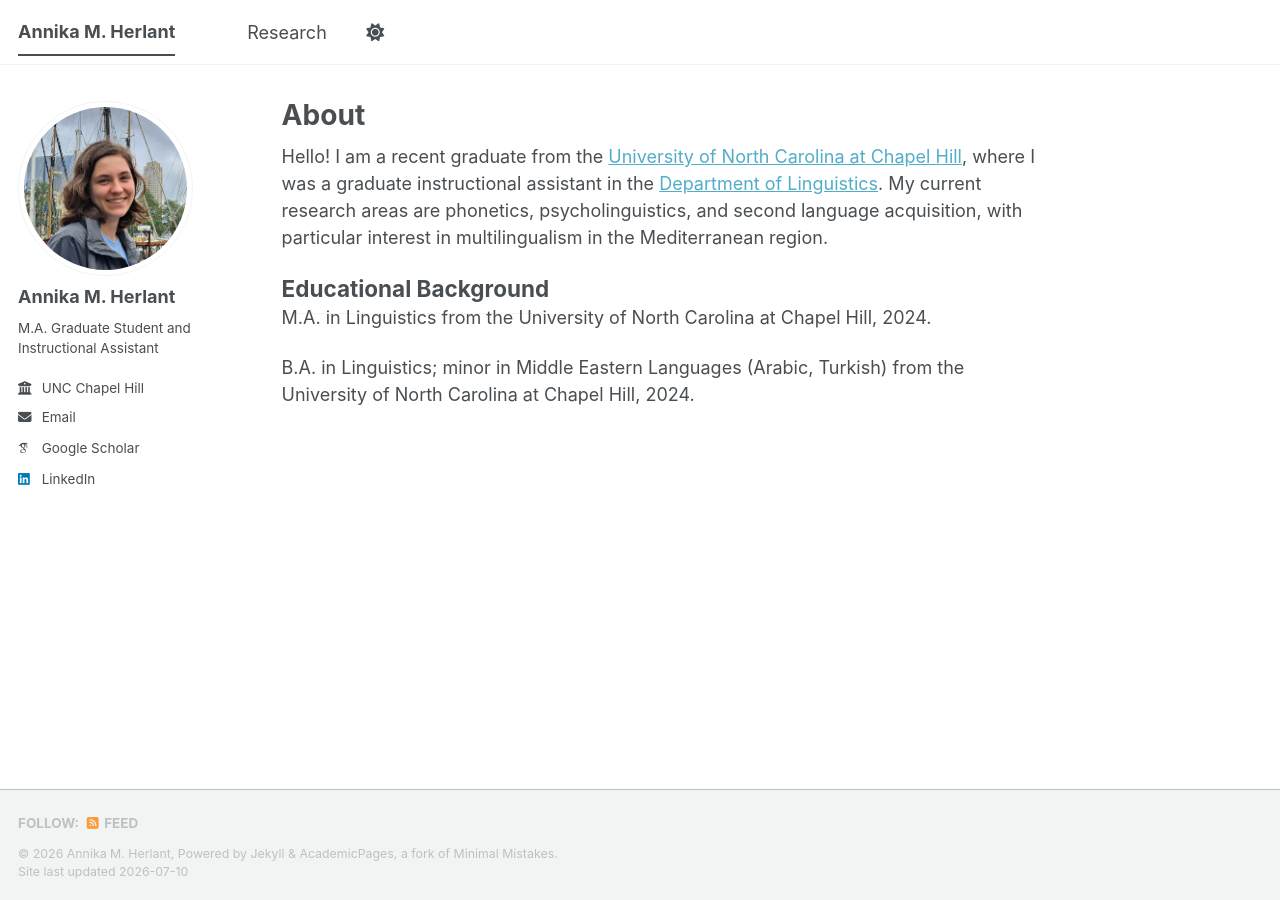
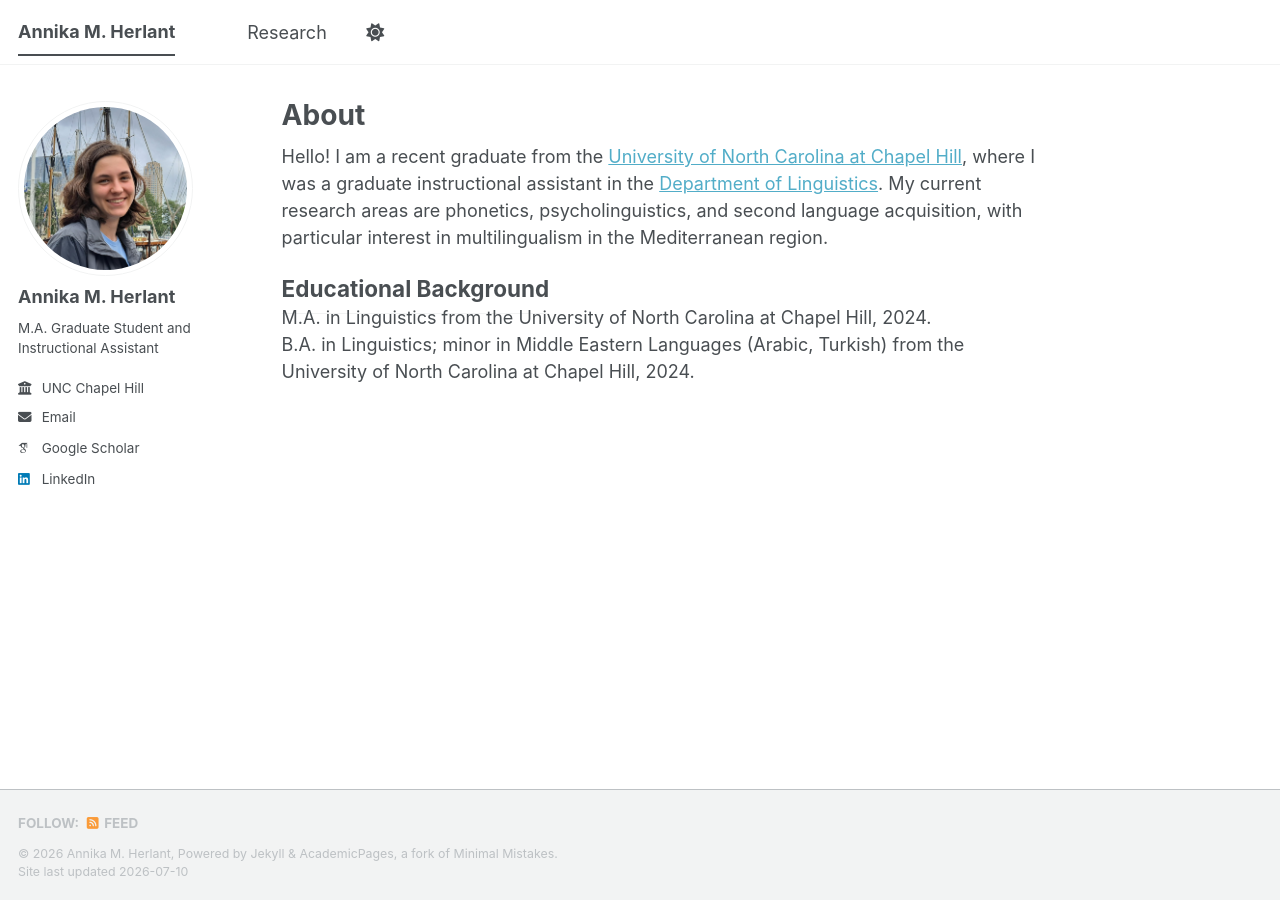
Before and after one commit to aherlant/aherlant.github.io, a Jekyll site: the page built from _pages/about.md, in a window 1280 px wide. Built offline with Jekyll 4.4.1, drawn with Linux system fonts in a browser that asks for light colours; some web fonts are replaced; a script bundle is joined from its source files by our own code; library files that are not in the unit come from our copies.

Commit message:
Fix formatting of educational background section

```diff
--- a/_pages/about.md
+++ b/_pages/about.md
@@ -11,6 +11,5 @@ Hello! I am a recent graduate from the [University of North Carolina at Chapel H
 
 <h2 style="display: inline;">Educational Background</h2>
 
-M.A. in Linguistics from the University of North Carolina at Chapel Hill, 2024.
-
+M.A. in Linguistics from the University of North Carolina at Chapel Hill, 2024. \
 B.A. in Linguistics; minor in Middle Eastern Languages (Arabic, Turkish) from the University of North Carolina at Chapel Hill, 2024.
```
